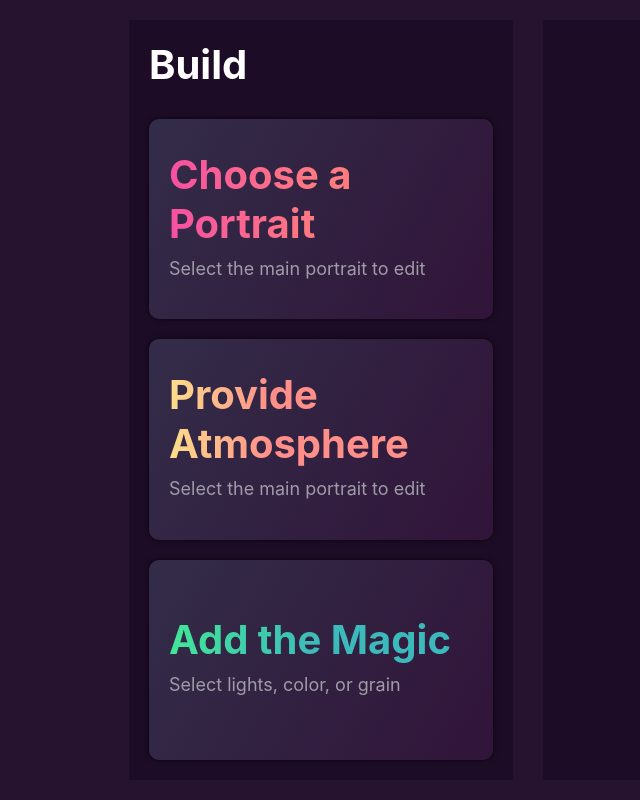
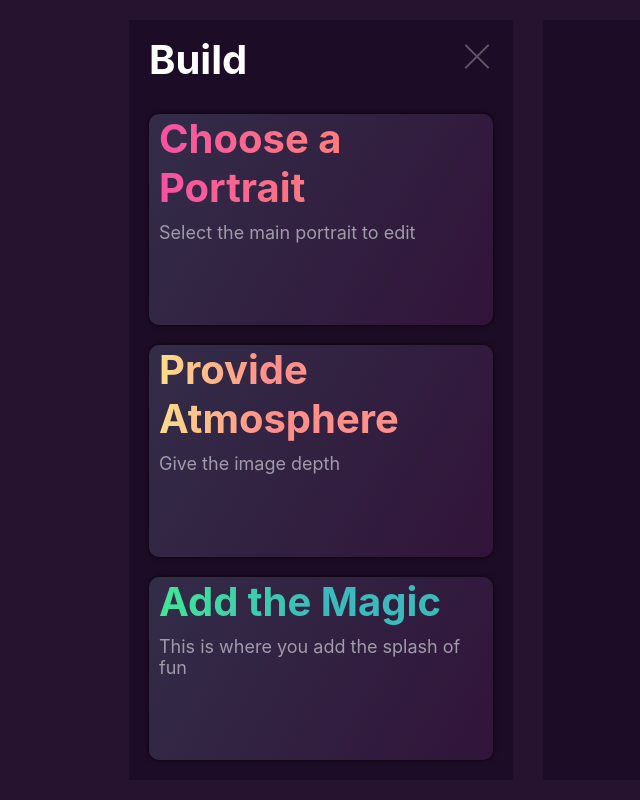
Before and after one commit to ComeAlongErica/lightroom-exposure-app, a React (Create React App) app: page / in a window 1280 px wide. Shown: the whole page, without its empty margins (112-752 px from the left). Built offline with nearby package versions, Linux system fonts and the light colour scheme.

Commit message:
created x for menu

```diff
--- a/public/index.html
+++ b/public/index.html
@@ -12,29 +12,11 @@
       user's mobile device or desktop. See https://developers.google.com/web/fundamentals/web-app-manifest/
     -->
     <link rel="manifest" href="%PUBLIC_URL%/manifest.json" />
-    <!--
-      Notice the use of %PUBLIC_URL% in the tags above.
-      It will be replaced with the URL of the `public` folder during the build.
-      Only files inside the `public` folder can be referenced from the HTML.
-
-      Unlike "/favicon.ico" or "favicon.ico", "%PUBLIC_URL%/favicon.ico" will
-      work correctly both with client-side routing and a non-root public URL.
-      Learn how to configure a non-root public URL by running `npm run build`.
-    -->
-    <title>React App</title>
+    <title>Double Exposure</title>
   </head>
   <body>
     <noscript>You need to enable JavaScript to run this app.</noscript>
     <div id="root"></div>
-    <!--
-      This HTML file is a template.
-      If you open it directly in the browser, you will see an empty page.
 
-      You can add webfonts, meta tags, or analytics to this file.
-      The build step will place the bundled scripts into the <body> tag.
-
-      To begin the development, run `npm start` or `yarn start`.
-      To create a production bundle, use `npm run build` or `yarn build`.
-    -->
   </body>
 </html>
--- a/src/components/SelectorView.jsx
+++ b/src/components/SelectorView.jsx
@@ -8,13 +8,14 @@ const theme = {
 };
 
 const SelectorContainer = styled.div`
+position: relative;
 display: flex;
 flex-direction: column;
 background-color: #1d0c26;
 height: 95vh;
 width: 30vw;
 margin: 15px;
-div {
+.cardContainer {
   flex-grow: 1;
   box-sizing: border-box;
   display: flex;
@@ -25,12 +26,50 @@ div {
   padding: 10px;
   height: 100%;
 }
+.fa-times {
+  font-size: 35px;
+  color: white;
+  margin: 20px;
+  position: absolute;
+  right: 0;
+  top: 0;
+  :hover {
+    cursor: pointer;
+  }
+}
+`
+
+const CloseX = styled.div`
+  position: absolute;
+  margin: 20px;
+  right: 0;
+  top: 0;
+  width: 32px;
+  height: 32px;
+  opacity: 0.3;
+:hover {
+  opacity: 1;
+}
+:before, :after {
+  position: absolute;
+  left: 15px;
+  content: '';
+  height: 33px;
+  width: 2px;
+  background-color: white;
+}
+:before {
+  transform: rotate(45deg);
+}
+:after {
+  transform: rotate(-45deg);
+}
 `
 
 const Title = styled.h1`
 font-size: 40px;
 color: white;
-margin: 20px 20px 10px 20px;
+margin: 15px 20px 10px 20px;
 `
 
 const SelectorView = () => {
@@ -47,19 +86,20 @@ const SelectorView = () => {
     {
       title: 'Provide Atmosphere',
       theme: 'linear-gradient(to right, #fcde8a, #ff8f89, #ff8f89, #ff8f89)',
-      description: 'Select the main portrait to edit'
+      description: 'Give the image depth'
     },
     {
       title: 'Add the Magic',
       theme: 'linear-gradient(to right, #42e697, #3cbabb, #3cbabb)',
-      description: 'Select lights, color, or grain'
+      description: 'This is where you add the splash of fun'
     }
   ]
 
   return (
     <SelectorContainer>
+      <CloseX />
       <Title>Build</Title>
-      <div>
+      <div className={'cardContainer'}>
         {editorCards.map(selector => (
           <Cards theme={{ main: selector.theme }} title={selector.title} description={selector.description} />
         ))}
```
